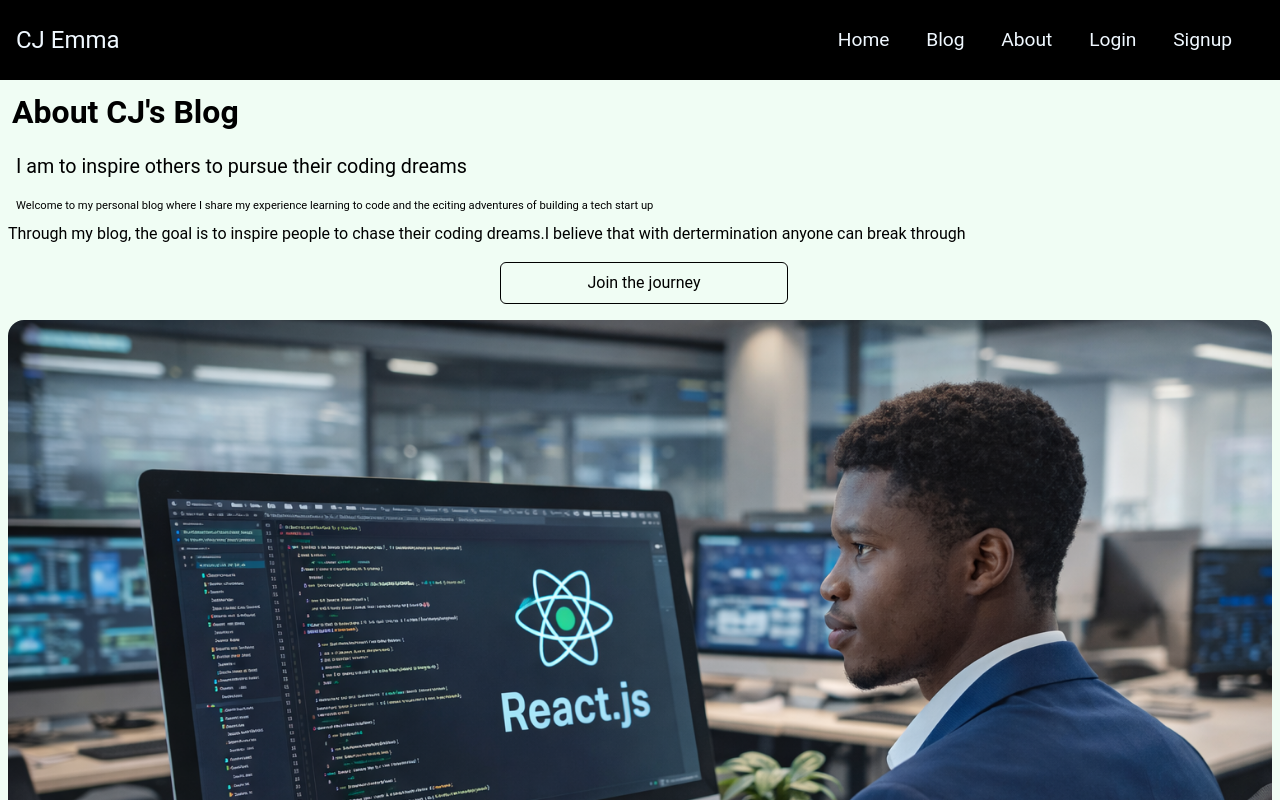
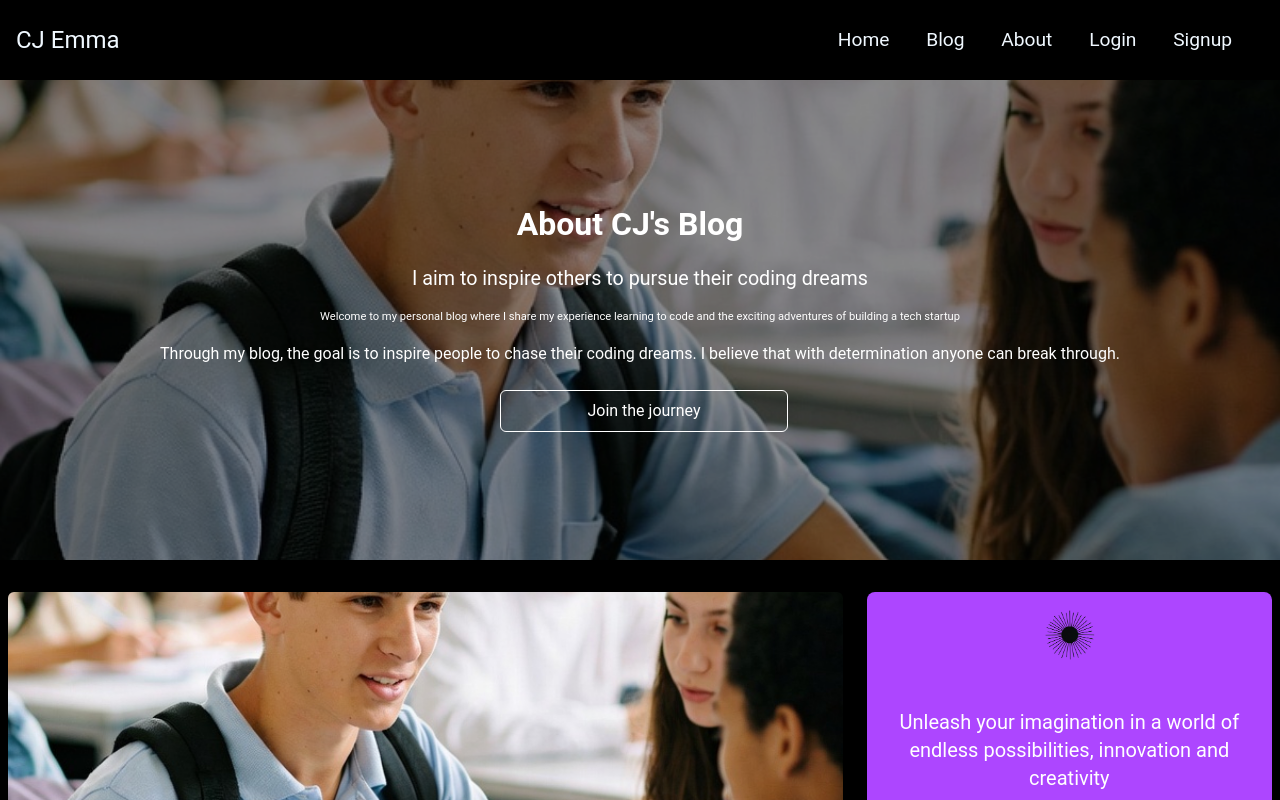
Before and after one commit to Cue-designs/Project-blog, a React (Vite) app: page /about in a window 1280 px wide. Shown: the top 800 px of the page. Built offline with nearby package versions, Linux system fonts and the light colour scheme.

Commit message:
added a bg image overlay

```diff
--- a/src/pages/About.jsx
+++ b/src/pages/About.jsx
@@ -1,36 +1,60 @@
-import { Link } from "react-router-dom"
-import Form from "../components/Form"
-import RightAnimationForward from "../components/RightAnimationForward"
-const About = ()=>  {
+ import { Link } from "react-router-dom";
+import student from '../assets/student.jpg';
+import ray from '../assets/ray.png';
+import Form from "../components/Form";
+import RightAnimationForward from "../components/RightAnimationForward";
 
+const About = () => {
   return (
     <section className="font-roboto">
-       <div className=" px-2 bg-green-50  ">
+      <div className="px-2 relative h-[60vh] w-full overflow-hidden">
+        <img
+          src={student}
+          alt="Background description"
+          className="absolute inset-0 w-full h-full object-cover z-0"
+        />
+
+        <div className="absolute inset-0 z-10 flex flex-col items-center justify-center bg-black/45 text-white p-4 overflow-y-auto">
           <strong>
-          <RightAnimationForward><h2 className=" ml-3 p-2 text-[2rem]">About CJ's Blog</h2>
+            <RightAnimationForward>
+              <h2 className="ml-3 p-2 text-[2rem]">About CJ's Blog</h2>
             </RightAnimationForward>
           </strong>
-        <p className="p-2 text-[1.23rem] ">I am to inspire others to pursue their coding dreams </p>
-        <p className=" p-2 text-[.7rem]">Welcome to my personal blog where I share my experience learning to code and the eciting adventures of building a tech start up </p>
-        <p>Through my blog, the goal is to inspire people to chase their coding dreams.I believe that with dertermination anyone can break through</p>
+          <p className="p-2 text-[1.23rem]">I aim to inspire others to pursue their coding dreams</p>
+          <p className="p-2 text-[0.7rem]">
+            Welcome to my personal blog where I share my experience learning to code and the exciting adventures of building a tech startup
+          </p>
+          <p className="p-2">
+            Through my blog, the goal is to inspire people to chase their coding dreams. I believe that with determination anyone can break through.
+          </p>
           <div className="flex justify-center w-full">
-          <Link to="signup"className="rounded-md px-4 py-2 border-[1px] ml-2 flex my-4 justify-center hover:text-yellow-600 w-[18rem]  ">Join the journey</Link>
+            <Link
+              to="/signup"
+              className="rounded-md px-4 py-2 border-[1px] ml-2 flex my-4 justify-center hover:text-yellow-600 w-[18rem]"
+            >
+              Join the journey
+            </Link>
           </div>
-        <picture className="rounded-md   ">
-          <img src="src\assets\coding.png" alt="" className="w-full h-full object-cover block  rounded-2xl" />
+        </div>
+      </div>
+      <article className="grid grid-cols-1 sm:grid-cols-2 gap-6 mt-8 px-2 mb-8 md:grid-cols-3">
+        <picture className="hidden object-cover h-80 overflow-hidden rounded-md sm:block md:col-span-2">
+          <img src={student} alt="Student illustration" className="h-full w-full object-cover" />
         </picture>
-
-      </div>
-      <article className="grid grid-cols-1 grid-rows-1 sm:grid-cols-2  gap-6 mt-8 px-2 mb-8 md:grid-cols-3">
-        <picture className="hidden object-cover h-80 overflow-hidden rounded-md sm:block md:col-span-2"><img src="src\assets\student.jpg" alt="" className="h-full w-full object-cover " /></picture>
-       <div className="bg-purple-500  flex flex-col items-center justify-start rounded-lg  ">
-            <img src="src\assets\ray.png " alt="" className="  h-30 m-0 cols-span-1 block md:h-25 lg:-mt-2" />
-            <p className="text-white px-4 md:text-center my-2 py-4 text-center sm:text-2xl md:text-xl ">Unleash your imagination in a world of endless possibilities, innovation and creativity</p>
+        <div className="bg-purple-500 flex flex-col items-center justify-start rounded-lg">
+          <img
+            src={ray}
+            alt="Ray illustration"
+            className="h-[120px] m-0 block md:h-[100px] lg:-mt-2"
+          />
+          <p className="text-white px-4 md:text-center my-2 py-4 text-center sm:text-2xl md:text-xl">
+            Unleash your imagination in a world of endless possibilities, innovation and creativity
+          </p>
         </div>
       </article>
       <Form />
     </section>
-  )
-}
+  );
+};
 
-export default About
+export default About;
```
Lines whose indentation alone changed are shown as unchanged.
